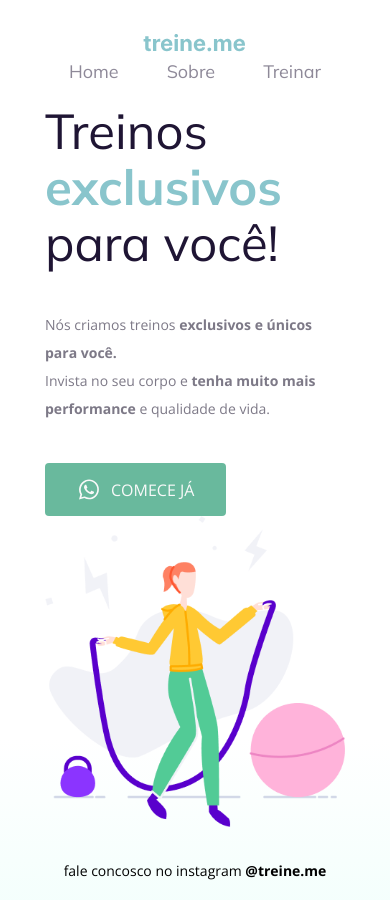
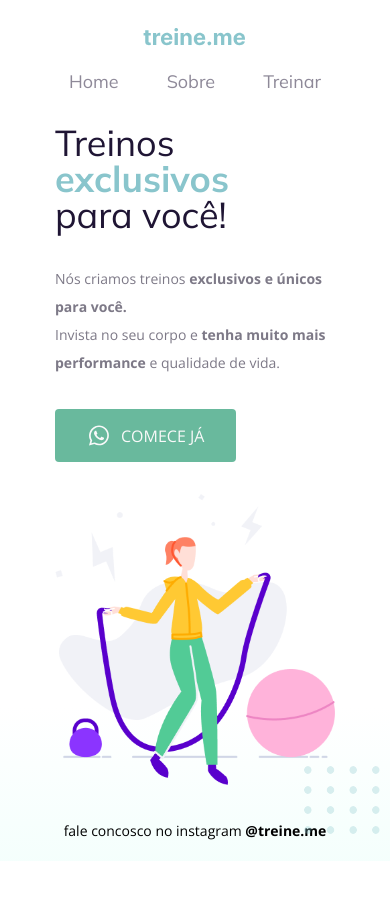
Before and after one commit to pedroaugustomontes/treine.me, a plain HTML site: page index.html in a window 390 px wide. After the commit the page ends 861 px from the top, so only its background shows below. Drawn offline with nearby package versions, Linux system fonts and the light colour scheme.

Commit message:
alguns ajustes na responsividade

```diff
--- a/index.html
+++ b/index.html
@@ -40,7 +40,7 @@
                     Comece já
                 </button>
             </section>
-            <img src="./img/fitness-jump.png" alt="Desenho de uma mulher pulando corda em uma academia">
+            <img id="woman" src="./img/fitness-jump.png" alt="Desenho de uma mulher pulando corda em uma academia">
 
         </main>
 
@@ -49,7 +49,7 @@
         </footer>
     </div>
 
-    <!-- <img id="balls" src="/img/balls-decoration.svg" alt="Bolinhas verdes decorativas no canto inferior direito da página"> -->
+    <img id="balls" src="/img/balls-decoration.svg" alt="Bolinhas verdes decorativas no canto inferior direito da página">
 </body>
 
 </html>
--- a/style.css
+++ b/style.css
@@ -128,24 +128,42 @@ footer a {
 @media (max-width: 1200px) {
   .page {
     max-width: 600px;
+    padding-top: 32px;
   }
-
+  nav {
+    margin-bottom: 32px;
+  }
+  footer {
+    margin: 32px 30px;
+  }
 }
 
 @media (max-width: 760px) {
   .page {
-    max-width: 300px;
-    padding-top: 30px;
+    max-width: 280px;
+    padding-top: 24px;
+  }
+  #logo {
+    margin-bottom: 16px;
   }
   nav {
-    margin-bottom: 20px;
+    margin-bottom: 32px;
     flex-wrap: wrap;
     flex-direction: column;
   }
+  .text h1, .text span {
+    font-size: 36px;
+    line-height: 36px;
+    margin-bottom: 32px;
+    max-width: 250px
+  }
+  main p {
+    margin-bottom: 32px;
+  }
   #woman {
-    margin-top: 30px;
+    margin-top: 32px;
   }
   footer {
-    margin: 30px auto 15px auto;
+    margin: 32px auto 16px auto;
   }
 }
```
Also changed, not shown: 1 other file.
